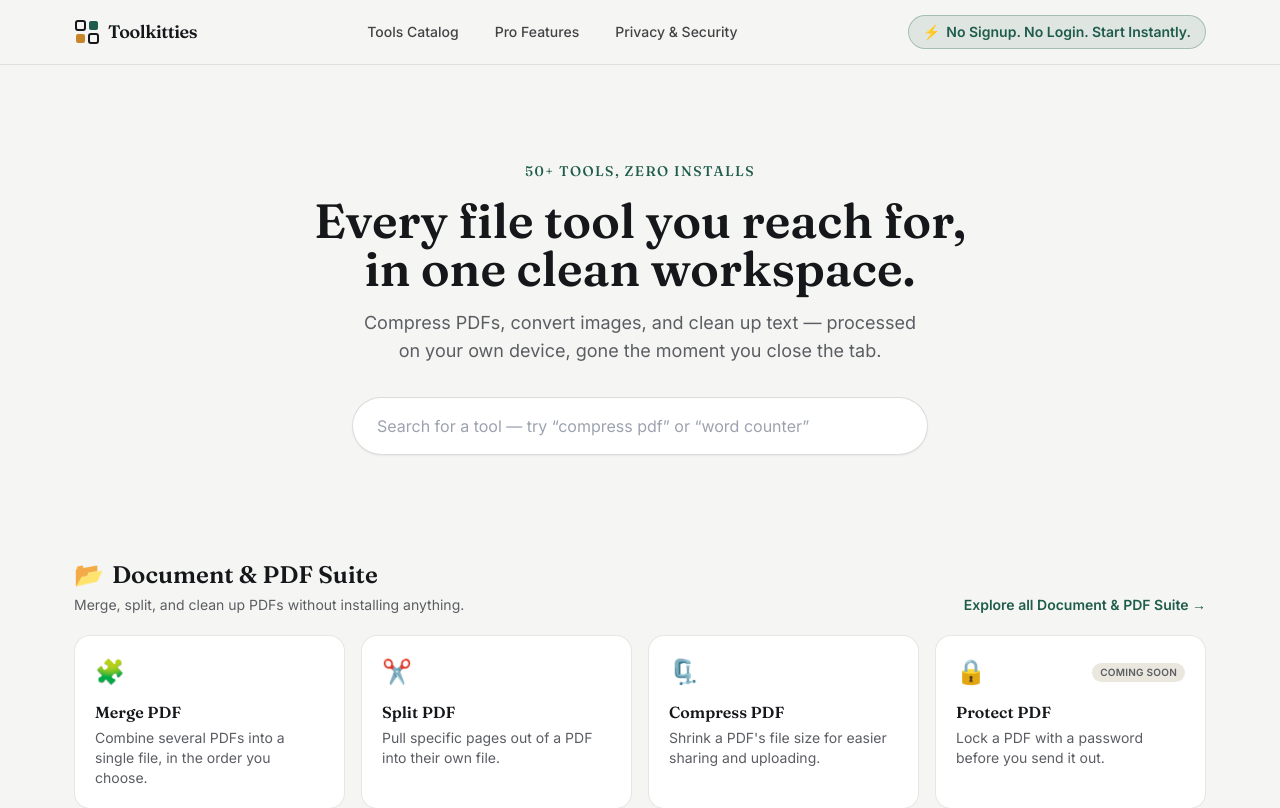
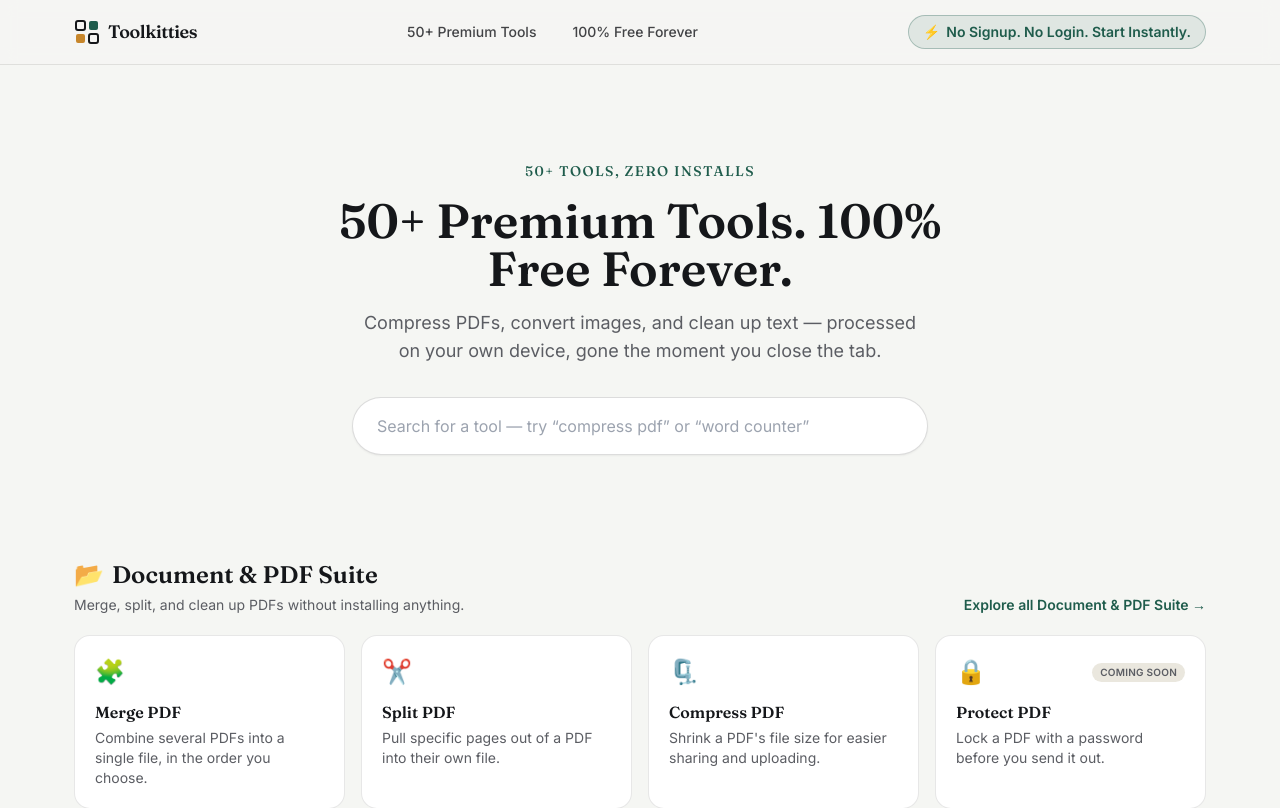
Before and after one commit to ahsan-techs/toolkitties-app, a Next.js app: page / in a window 1280 px wide. Shown: the top 808 px of the page. Built offline with nearby package versions, Linux system fonts and the light colour scheme.

Commit message:
hero section
hero section change

```diff
--- a/components/HeroSearch.tsx
+++ b/components/HeroSearch.tsx
@@ -17,7 +17,7 @@ export default function HeroSearch() {
     <section className="container-content pt-16 pb-12 text-center md:pt-24">
       <p className="font-display text-sm font-medium uppercase tracking-widest text-moss">50+ tools, zero installs</p>
       <h1 className="mx-auto mt-4 max-w-2xl font-display text-4xl font-semibold leading-tight text-ink md:text-5xl">
-        Every file tool you reach for, in one clean workspace.
+        50+ Premium Tools. 100% Free Forever.
       </h1>
       <p className="mx-auto mt-4 max-w-xl text-base text-slate md:text-lg">
         Compress PDFs, convert images, and clean up text — processed on your own device, gone the moment you close the tab.
--- a/components/Navbar.tsx
+++ b/components/Navbar.tsx
@@ -3,9 +3,8 @@
 import { useState } from "react";
 
 const catalogGroups = [
-  { label: "Tools Catalog", items: ["Document & PDF Suite", "Image & Media", "Text & Data", "Calculators"] },
-  { label: "Pro Features", items: ["Unlimited daily actions", "Priority processing queue", "No file size caps"] },
-  { label: "Privacy & Security", items: ["Runs 100% in your browser", "Files never touch a server", "GDPR-friendly by design"] },
+  { label: "50+ Premium Tools", items: ["Document & PDF Suite", "Image & Media", "Text & Data", "Calculators"] },
+  { label: "100% Free Forever", items: ["Unlimited daily actions", "Priority processing queue", "No file size caps"] },
 ];
 
 export default function Navbar() {
```
